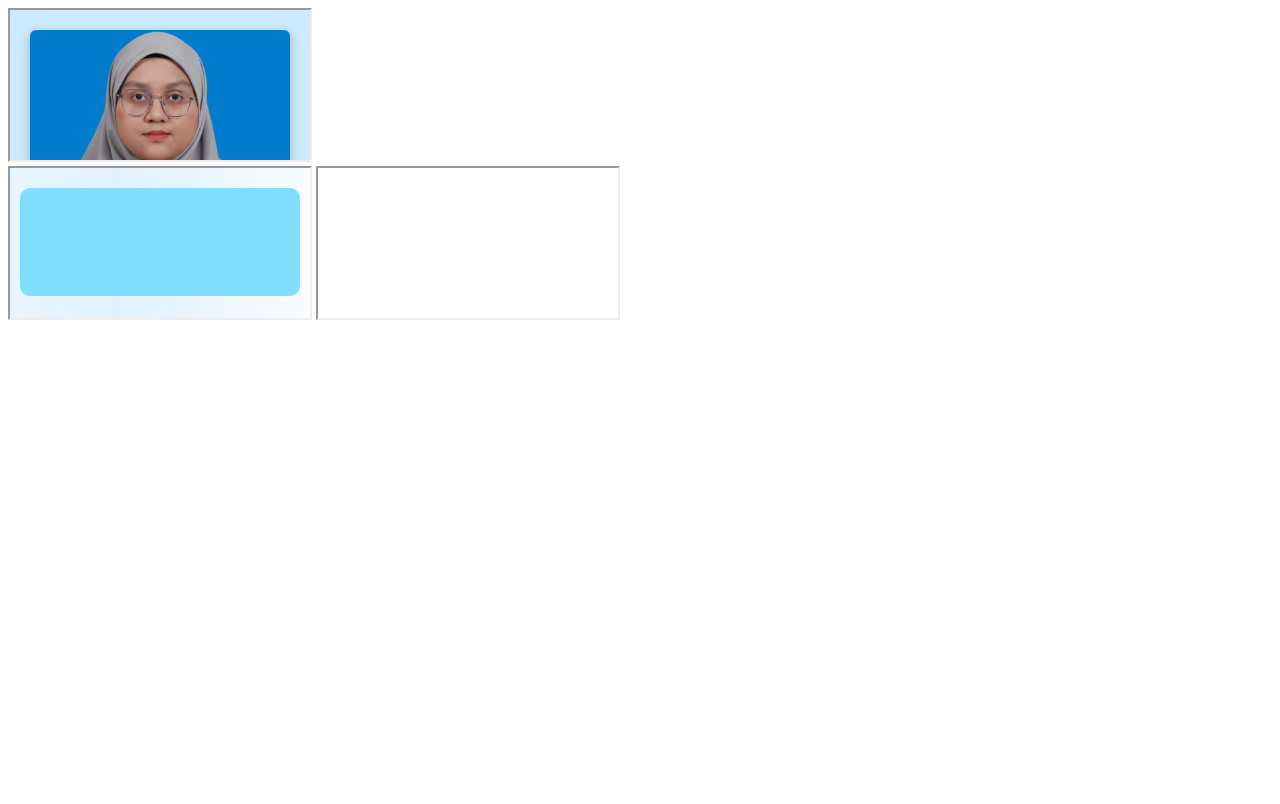
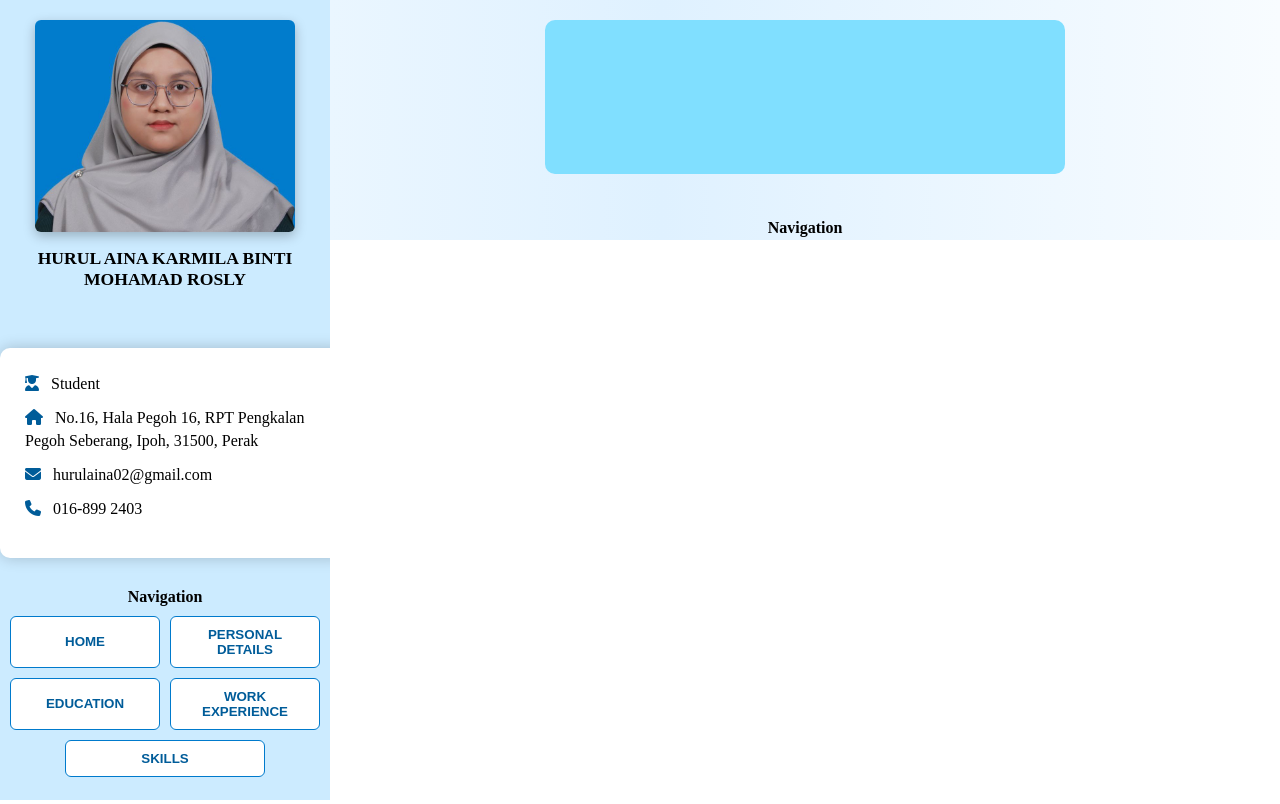
Before and after one commit to hurulaina/web-resume, a plain HTML site: page frame.html in a window 1280 px wide. Drawn offline with Linux system fonts and the light colour scheme.

Commit message:
Update frame.html

```diff
--- a/frame.html
+++ b/frame.html
@@ -1,9 +1,46 @@
 <!DOCTYPE html>
 <html lang="en">
 <head>
-<meta charset="UTF-8">
-<meta name="viewport" content="width=device-width, initial-scale=1.0">
-<title>My Frame</title>
+    <meta charset="UTF-8">
+
+    <!-- Force desktop width so mobile devices render as desktop -->
+    <meta name="viewport" content="width=1200">
+
+    <title>My Frame</title>
+
+    <style>
+        /* Full page grid layout */
+        html, body {
+            margin: 0;
+            padding: 0;
+            height: 100%;
+        }
+
+        .grid-container {
+            display: grid;
+            grid-template-columns: 330px 1fr; /* Fixed desktop layout */
+            height: 100vh;
+        }
+
+        /* Right side: top & bottom rows */
+        .right-side {
+            display: grid;
+            grid-template-rows: 30% 70%;
+            height: 100%;
+        }
+
+        /* iFrames must fill their grid cells */
+        iframe {
+            width: 100%;
+            height: 100%;
+            border: none;
+        }
+
+        /* IMPORTANT:
+           Mobile responsiveness REMOVED on purpose.
+           This frame page will ALWAYS stay in desktop layout.
+        */
+    </style>
 </head>
 
 <body>
```
